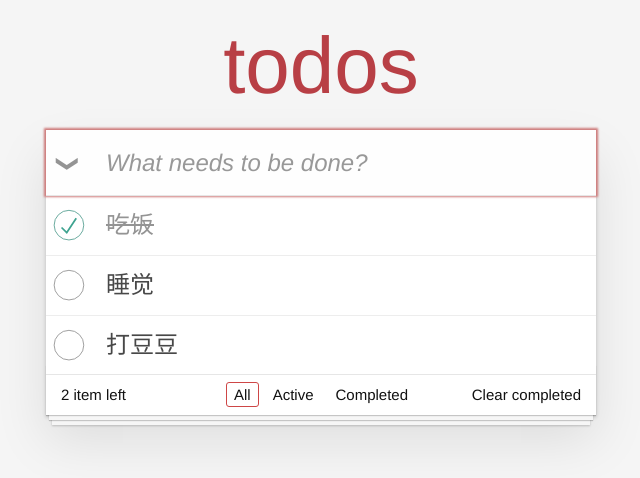
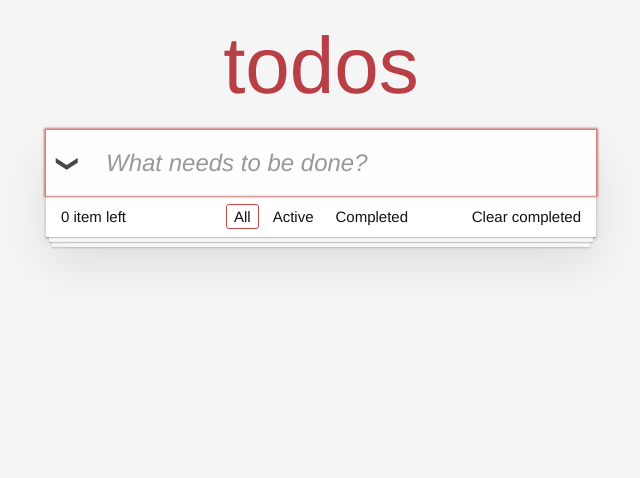
Before and after one commit to YouthguyZ/todolist, a Vue app: page / in a window 1280 px wide. Shown: the top 478 px of the page, without its empty margins (319-959 px from the left). Built offline with nearby package versions, Linux system fonts and the light colour scheme.

Commit message:
feat:完成了全选反选、watch数据本地存储

```diff
--- a/src/App.vue
+++ b/src/App.vue
@@ -2,7 +2,7 @@
 import TodoHeader from './components/TodoHeader.vue'
 import TodoMain from './components/TodoMain.vue'
 import TodoFooter from './components/TodoFooter.vue'
-import { ref } from 'vue';
+import { ref,watch } from 'vue';
 // 目标一：APP.vue 渲染(父向子传值：自定义属性)
 
 // 目标二：修改状态
@@ -10,25 +10,29 @@ import { ref } from 'vue';
 // 目标三：删除数据
 
 // 目标四：添加数据
+// 目标五：计算属性
+// 目标六：全选反选
+// 目标七：watch 状态存储本地
 
 // 定义数据
-const list = ref([
-  {
-    id: 1,
-    name: '吃饭',
-    done: true,
-  },
-  {
-    id: 2,
-    name: '睡觉',
-    done: false,
-  },
-  {
-    id: 3,
-    name: '打豆豆',
-    done: false,
-  },
-])
+// const list = ref([
+//   {
+//     id: 1,
+//     name: '吃饭',
+//     done: true,
+//   },
+//   {
+//     id: 2,
+//     name: '睡觉',
+//     done: false,
+//   },
+//   {
+//     id: 3,
+//     name: '打豆豆',
+//     done: false,
+//   },
+// ])
+const list=ref(JSON.parse(localStorage.getItem('todolist')||'[]'))
 
 // 父组件方法 子组件传方法过来 修改 checked 父组件也修改 数据绑定
 const hChangeDone=(id)=>{
@@ -44,17 +48,34 @@ const hDel=(id)=>{
 const hAdd=(taskName)=>{
   console.log('add');
   list.value.push({
-    id:new Date(),
+    id:Date.now(),// 当前毫秒值
     name:taskName,
     done:false
   })
 }
+const hChangeAll=(val)=>{
+  list.value.forEach(item=>item.done=val)
+}
+// 参数1: 要监视的数据
+// 参数2: 回调函数
+// 参数3: 配置对象
+// 不加 value 可以监视到数据的数量变化, 但无法侦听到内部属性的变化
+// 总结: 如果是引用数据类型的侦听, 不需要写 value, 但需要写 deep
+// 原理: 其实就是监视的 ref 得到的响应式对象, 加 deep 可以侦听到 .value 属性的变化, 而 .value 就是我们的数组
+watch(list, (newVal, oldVal) => {
+  // console.log('我监视到了:', newVal)
+  // console.log(list)
+  localStorage.setItem('todolist', JSON.stringify(list.value))
+}, {
+  // 它决定了 list 对象内的数据变化是否被监视到
+  deep: true // 深度监听
+})
 </script>
 
 <template>
   <section class="todoapp">
     <TodoHeader @add="hAdd"></TodoHeader>
-    <TodoMain :list="list" @changeDone="hChangeDone" @del="hDel"></TodoMain>
+    <TodoMain @changeAll="hChangeAll" :list="list" @changeDone="hChangeDone" @del="hDel"></TodoMain>
     <TodoFooter :list="list"></TodoFooter>
   </section>
 </template>
--- a/src/components/TodoFooter.vue
+++ b/src/components/TodoFooter.vue
@@ -1,7 +1,7 @@
 <script setup>
 import { computed } from 'vue';
 
-// 接收数据
+// 接收数据  解构 props 出 list
 const {list}=defineProps({
   list:{
     type:Array
--- a/src/components/TodoHeader.vue
+++ b/src/components/TodoHeader.vue
@@ -4,7 +4,7 @@ import { ref } from 'vue';
 // 定义添加数据名
 const taskName=ref('')
 // 定义方法
-const emit=defineEmits(['add'])
+const emit=defineEmits(['add',])
 const keydown=()=>{
   if(taskName.value.length===0)return
   // console.log('添加');
@@ -12,12 +12,14 @@ const keydown=()=>{
   // 清空输入表单
   taskName.value=''
 }
+
+
 </script>
 
 <template>
   <header class="header">
     <h1>todos</h1>
-    <input @keydown.enter="keydown" v-model.trim="taskName" class="new-todo" placeholder="What needs to be done?" autofocus />
+    <input  @keydown.enter="keydown" v-model.trim="taskName" class="new-todo" placeholder="What needs to be done?" autofocus />
   </header>
 </template>
 
--- a/src/components/TodoMain.vue
+++ b/src/components/TodoMain.vue
@@ -1,24 +1,36 @@
 <script setup>
+import { computed } from 'vue';
 // 接收父组件值
-defineProps({
+const props = defineProps({
   list:{
     type:Array,
     required:true
   }
 })
 // 子向父传值 自定义方法
-const emit =defineEmits(['changeDone','del'])
+const emit =defineEmits(['changeDone','del','changeAll'])
 
 // 定义方法
 const hChange=(id)=>{
   // console.log('打印');
   emit('changeDone',id)
 }
+
+// 全选反选 计算属性
+const isAll =computed({
+  get(){
+    return props.list.every(item=>item.done)
+  },
+  // 修改时
+  set(val){
+    emit('changeAll',val)
+  }
+})
 </script>
 
 <template>
   <section class="main">
-    <input id="toggle-all" class="toggle-all" type="checkbox" />
+    <input v-model="isAll" id="toggle-all" class="toggle-all" type="checkbox" />
     <label for="toggle-all">Mark all as complete</label>
     <ul class="todo-list">
       <li v-for="item in list" :key="item.id" :class="{completed:item.done}">
```
